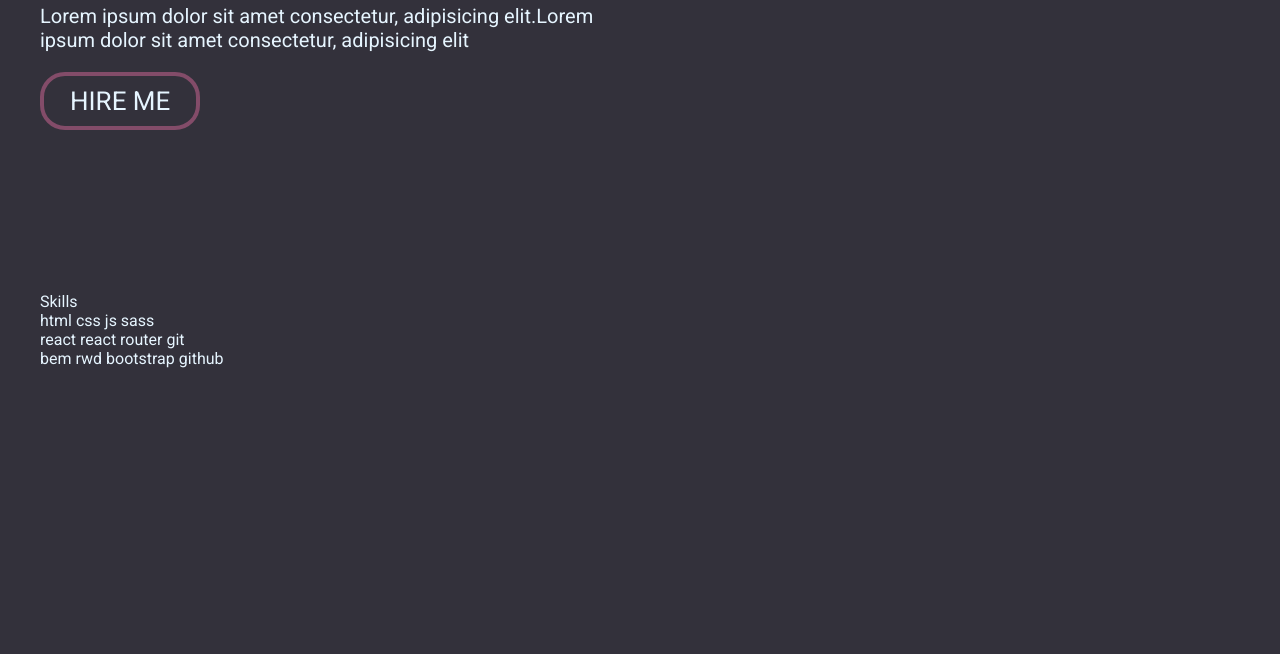
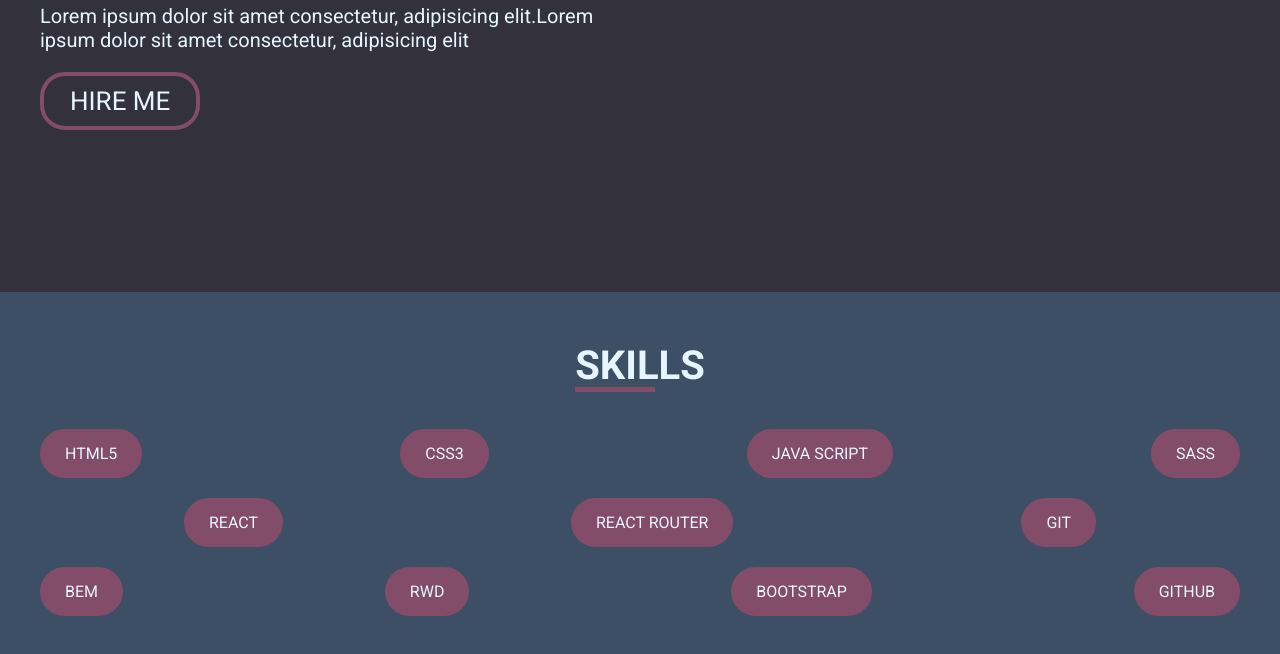
Before and after one commit to Maciej0o/portfolio, a plain HTML site: page index.html in a window 1280 px wide. Shown: the part 508-1162 px from the top of the page. Before the commit the page ends 876 px from the top, so only its background shows below. Drawn offline with Linux system fonts and the light colour scheme.

Commit message:
Add style to skills

```diff
--- a/index.html
+++ b/index.html
@@ -15,10 +15,10 @@
         <div class="container">
             <nav>
                 <ul class="menu-bar">
-                    <li class="menu-bar__button">about me</li>
-                    <li class="menu-bar__button">skills</li>
-                    <li class="menu-bar__button">projects</li>
-                    <li class="menu-bar__button">contact</li>
+                    <li class="menu-bar__button"><a href="#aboutMe">about me</a></li>
+                    <li class="menu-bar__button"><a href="#skills">skills</a></li>
+                    <li class="menu-bar__button"><a href="#projects">projects</a></li>
+                    <li class="menu-bar__button"><a href="#contact">contact</a></li>
                 </ul>
             </nav>
         </div>
@@ -37,25 +37,27 @@
                     </div>
                 </div>
 
-                <div class="skills container">
-                    <div class="skills__title">Skills</div>
-                    <div class="skills__wrapper">
-                        <div class="skills__first-line">
-                            <span>html</span>
-                            <span>css</span>
-                            <span>js</span>
-                            <span>sass</span>
-                        </div>
-                        <div class="skills__second-line">
-                            <span>react</span>
-                            <span>react router</span>
-                            <span>git</span>
-                        </div>
-                        <div class="skills__first-line">
-                            <span>bem</span>
-                            <span>rwd</span>
-                            <span>bootstrap</span>
-                            <span>github</span>
+                <div class="skills__background">
+                    <div  class="container skills">
+                        <h2 class="skills__title">Skills</h2>
+                        <div class="skills__wrapper">
+                            <div class="skills__line">
+                                <span class="skills__skill-name">html5</span>
+                                <span class="skills__skill-name">css3</span>
+                                <span class="skills__skill-name">java script</span>
+                                <span class="skills__skill-name">sass</span>
+                            </div>
+                            <div class="skills__line--second">
+                                <span class="skills__skill-name">react</span>
+                                <span class="skills__skill-name">react router</span>
+                                <span class="skills__skill-name">git</span>
+                            </div>
+                            <div class="skills__line">
+                                <span class="skills__skill-name">bem</span>
+                                <span class="skills__skill-name">rwd</span>
+                                <span class="skills__skill-name">bootstrap</span>
+                                <span class="skills__skill-name">github</span>
+                            </div>
                         </div>
                     </div>
                 </div>
--- a/sass/_layout.scss
+++ b/sass/_layout.scss
@@ -20,12 +20,10 @@ body {
 
 main {
     width: 100%;
-
 }
 
 .container {
     max-width: 1200px;
     width: 100%;
     margin: 0 auto;
-
 }
--- a/sass/sections/_navigation.scss
+++ b/sass/sections/_navigation.scss
@@ -31,6 +31,12 @@ nav {
         font-weight: bold;
         z-index: 1;
 
+        a{
+            text-decoration: none;
+            color: $text-color;
+
+        }
+
         &::before {
             content: " ";
             position: absolute;
@@ -49,7 +55,9 @@ nav {
                 box-shadow: 0px 3px 20px 0px black;
 				transform: scale(1.2);
             }
-            color: black;
+            a {
+                color: $dark-color;
+            }
 
         }
 
--- /dev/null
+++ b/sass/sections/_skills.scss
@@ -0,0 +1,61 @@
+.skills__background {
+    background-color: $light-color;
+}
+
+.skills {
+    padding: 5rem 0;
+    display: flex;
+    flex-direction: column;
+    align-items: center;
+
+
+
+    &__title {
+        font-size: 4rem;
+        position: relative;
+        padding-bottom: 4rem;
+        text-transform: uppercase;
+        &::after {
+            content: " ";
+            position: absolute;
+            left: 0;
+            top: 4.5rem;
+            width: 8rem;
+            height: .5rem;
+            background-color: $main-color;
+
+        }
+    }
+
+    &__wrapper {
+        width: 100%;
+        display: flex;
+        flex-direction: column;
+        justify-content: space-around;
+    }
+
+    &__line {
+        padding-bottom: 2rem;
+        display: flex;
+        justify-content: space-between;
+
+        &--second {
+            padding-bottom: 2rem;
+            display: flex;
+            justify-content: space-around;
+        }
+    }
+
+    &__skill-name {
+        text-transform: uppercase;
+        padding: 1rem 2rem;
+        border: .5rem solid $main-color;
+        background-color: $main-color;
+        border-radius: 2.5rem;
+        transition: .2s;
+
+        &:hover {
+            transform: scale(1.2);
+        }
+    }
+}
--- a/sass/style.scss
+++ b/sass/style.scss
@@ -2,3 +2,4 @@
 @import "layout";
 @import "sections/navigation";
 @import "sections/aboutme";
+@import "sections/skills";
```
Also changed, not shown: css/style.css, 1 other file.
